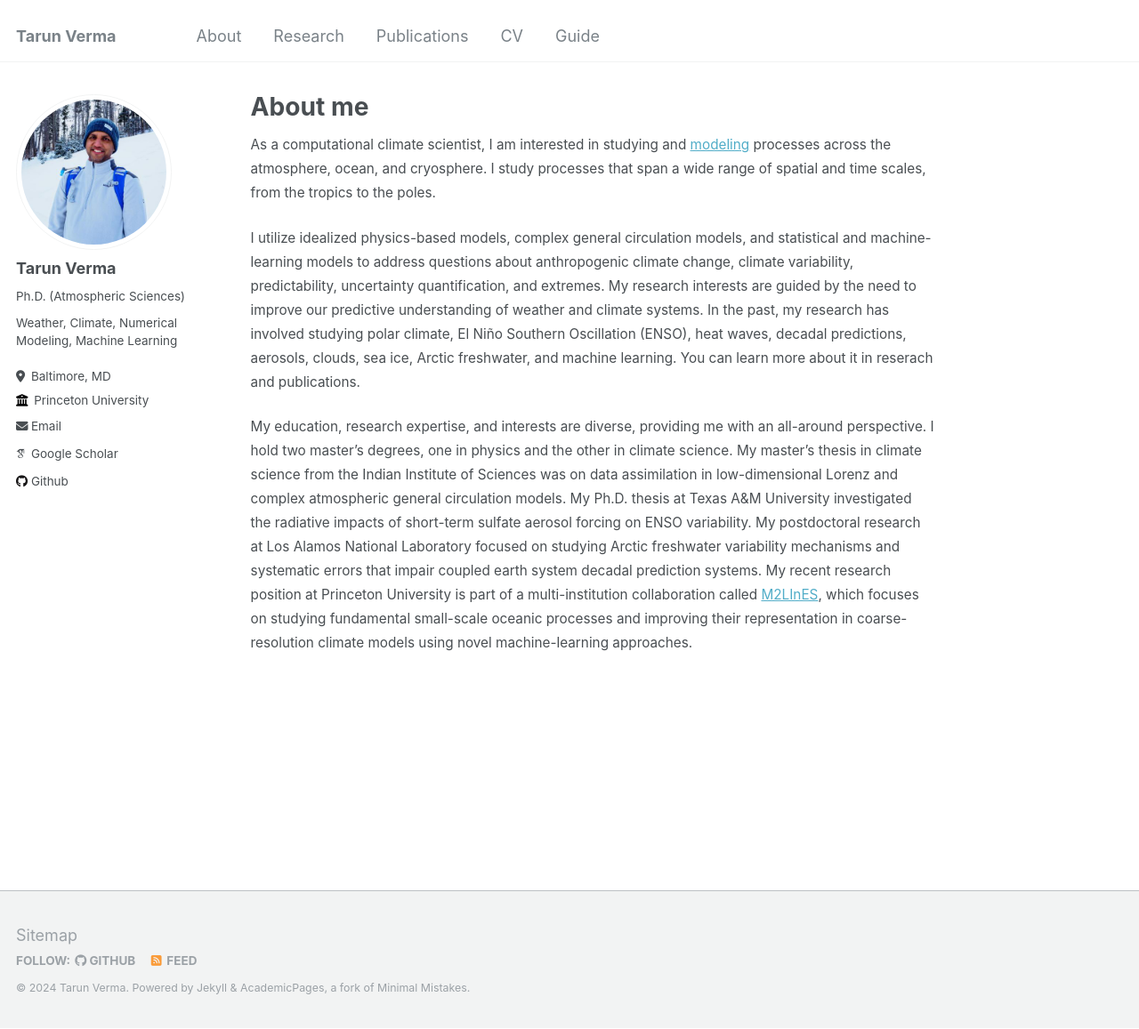
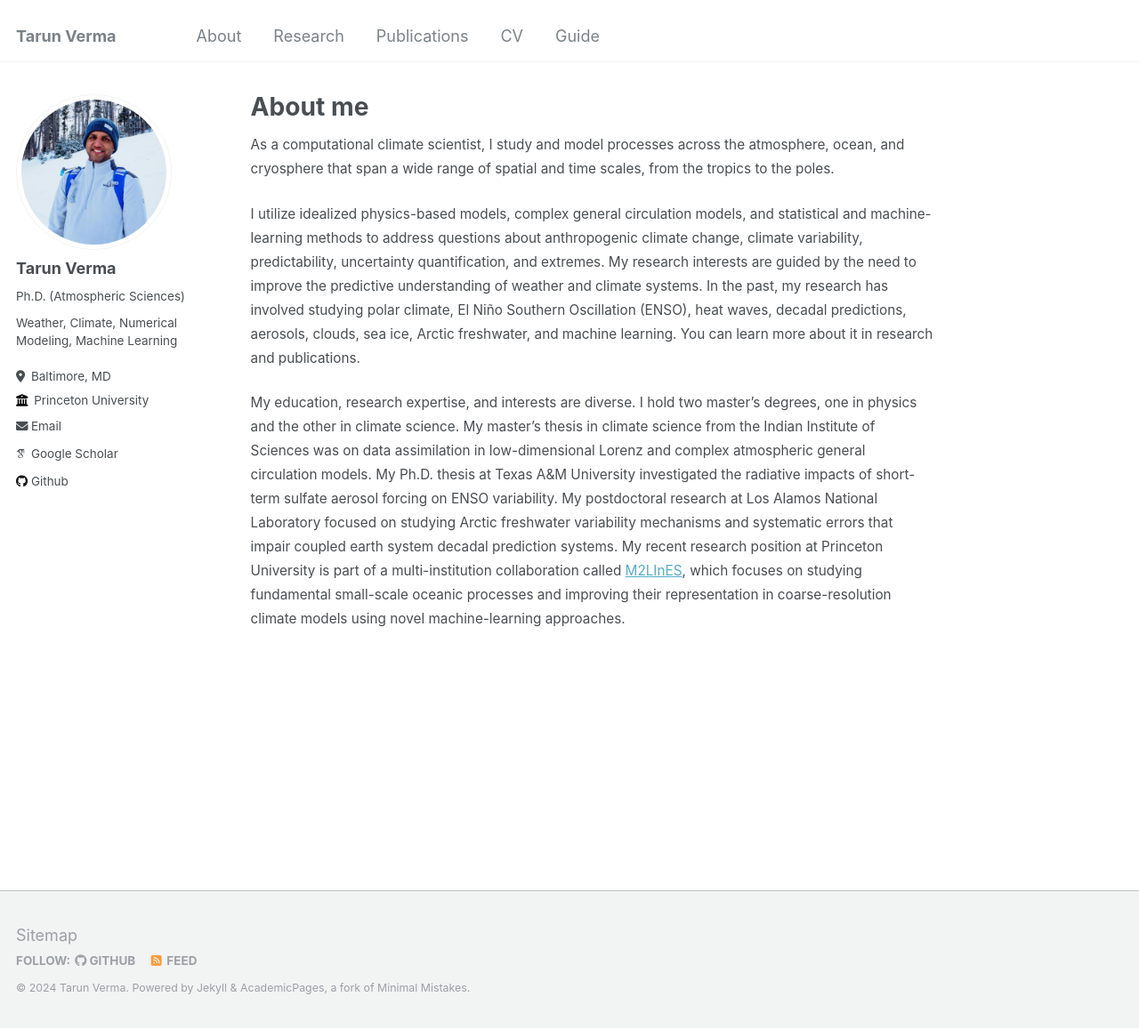
Before and after one commit to shiprock-1583/shiprock-1583.github.io, a Jekyll site: the page built from _pages/about.md, in a window 1280 px wide and 1157 px high. Shown: the whole window at 89% size. Built offline with Jekyll 4.4.1, drawn with Linux system fonts in a browser that asks for light colours; some web fonts are replaced.

Commit message:
Update about.md

```diff
--- a/_pages/about.md
+++ b/_pages/about.md
@@ -6,8 +6,8 @@ redirect_from:
   - /about/
   - /about.html
 ---
-<span style="font-size:0.85em;"> As a computational climate scientist, I am interested in studying and [modeling](https://en.wikipedia.org/wiki/Scientific_modelling) processes across the atmosphere, ocean, and cryosphere. I study processes that span a wide range of spatial and time scales, from the tropics to the poles. </span>
+<span style="font-size:0.85em;"> As a computational climate scientist, I study and model processes across the atmosphere, ocean, and cryosphere that span a wide range of spatial and time scales, from the tropics to the poles. </span>
 
-<span style="font-size:0.85em;"> I utilize idealized physics-based models, complex general circulation models, and statistical and machine-learning models to address questions about anthropogenic climate change, climate variability, predictability, uncertainty quantification, and extremes. My research interests are guided by the need to improve our predictive understanding of weather and climate systems. In the past, my research has involved studying polar climate, El Niño Southern Oscillation (ENSO), heat waves, decadal predictions, aerosols, clouds, sea ice, Arctic freshwater, and machine learning. You can learn more about it in reserach and publications. </span>
+<span style="font-size:0.85em;"> I utilize idealized physics-based models, complex general circulation models, and statistical and machine-learning methods to address questions about anthropogenic climate change, climate variability, predictability, uncertainty quantification, and extremes. My research interests are guided by the need to improve the predictive understanding of weather and climate systems. In the past, my research has involved studying polar climate, El Niño Southern Oscillation (ENSO), heat waves, decadal predictions, aerosols, clouds, sea ice, Arctic freshwater, and machine learning. You can learn more about it in research and publications. </span>
 
-<span style="font-size:0.85em;"> My education, research expertise, and interests are diverse, providing me with an all-around perspective. I hold two master's degrees, one in physics and the other in climate science. My master's thesis in climate science from the Indian Institute of Sciences was on data assimilation in low-dimensional Lorenz and complex atmospheric general circulation models. My Ph.D. thesis at Texas A&M University investigated the radiative impacts of short-term sulfate aerosol forcing on ENSO variability. My postdoctoral research at Los Alamos National Laboratory focused on studying Arctic freshwater variability mechanisms and systematic errors that impair coupled earth system decadal prediction systems. My recent research position at Princeton University is part of a multi-institution collaboration called [M2LInES](https://m2lines.github.io/), which focuses on studying fundamental small-scale oceanic processes and improving their representation in coarse-resolution climate models using novel machine-learning approaches. </span>
+<span style="font-size:0.85em;"> My education, research expertise, and interests are diverse. I hold two master's degrees, one in physics and the other in climate science. My master's thesis in climate science from the Indian Institute of Sciences was on data assimilation in low-dimensional Lorenz and complex atmospheric general circulation models. My Ph.D. thesis at Texas A&M University investigated the radiative impacts of short-term sulfate aerosol forcing on ENSO variability. My postdoctoral research at Los Alamos National Laboratory focused on studying Arctic freshwater variability mechanisms and systematic errors that impair coupled earth system decadal prediction systems. My recent research position at Princeton University is part of a multi-institution collaboration called [M2LInES](https://m2lines.github.io/), which focuses on studying fundamental small-scale oceanic processes and improving their representation in coarse-resolution climate models using novel machine-learning approaches. </span>
```
